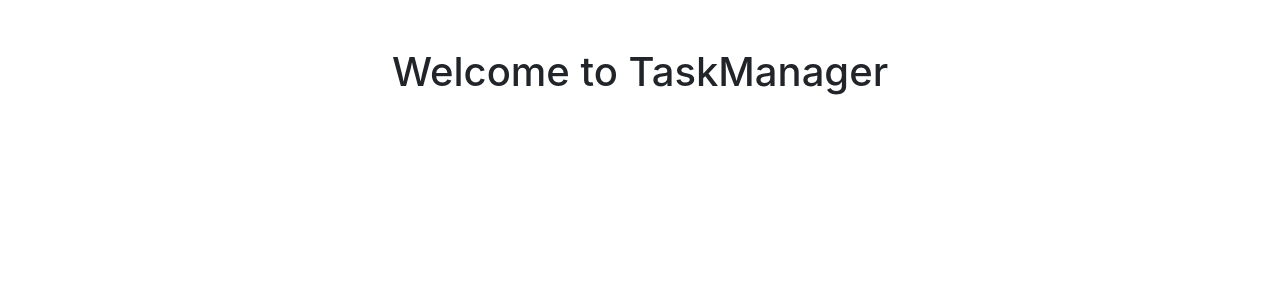
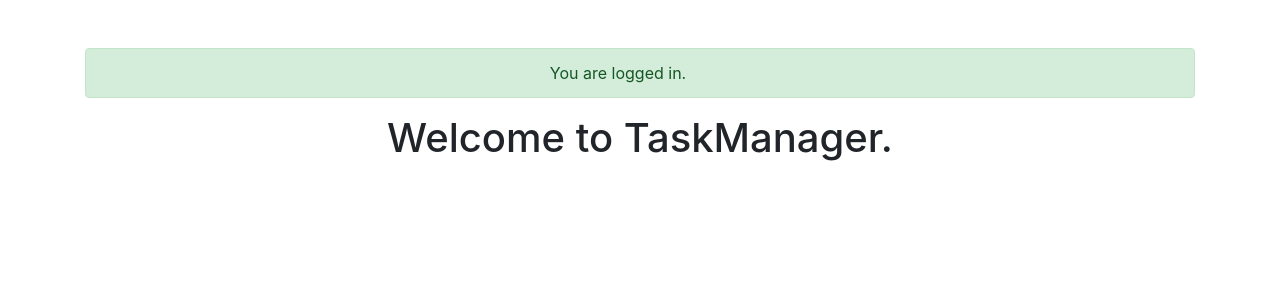
Before and after one commit to emp7yhead/django-task-manager, a Django app: page / in a window 1280 px wide. Shown: the part 56-356 px from the top of the page. Run offline with Django 4.2, Linux system fonts and the light colour scheme; the visitor is signed in with stand-in values (Sample User, id 1).

Commit message:
Update: index.html

```diff
--- a/task_manager/templates/index.html
+++ b/task_manager/templates/index.html
@@ -3,5 +3,10 @@
 
 {% block header %}{% endblock %}
 {% block content %}
-<h1> Welcome to TaskManager </h1>
+{% if user.is_authenticated %}
+    <div class="alert alert-success alert-dismissible fade show" role="alert">
+        {% translate 'You are logged in.' %}
+    </div>
+{% endif %}
+<h1>{% translate 'Welcome to TaskManager.' %}</h1>
 {% endblock content %}
```
